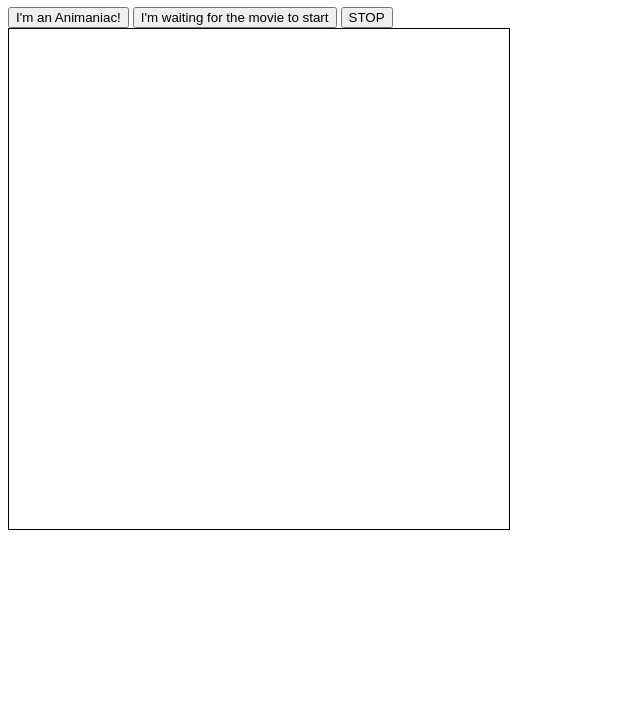
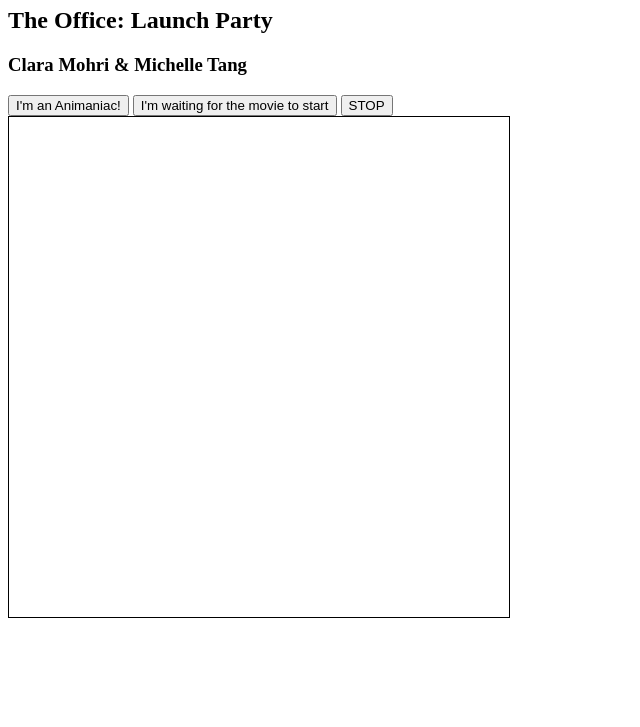
Before and after one commit to cmohri/spring-workshop, a plain HTML site: page 04_canvas-anim/index.html in a window 1280 px wide. Shown: the part 73-800 px from the top of the page, without its empty margins (0-640 px from the left). Drawn offline with Linux system fonts and the light colour scheme.

Commit message:
Update index.html

```diff
--- a/04_canvas-anim/index.html
+++ b/04_canvas-anim/index.html
@@ -1,3 +1,10 @@
+<!-- /*
+The Office: Launch Party
+Clara Mohri Michelle Tang
+K04 -- What is it saving the screen from?
+2019-02-06
+*/ -->
+
 <!DOCTYPE html>
 
 <html lang="en">
@@ -12,7 +19,8 @@
   </style>
 
   <h1>expansion + contraction + salvation</h1>
-
+  <h2> The Office: Launch Party </h2>
+  <h3> Clara Mohri & Michelle Tang </h3>
   <div>
     <button id="circle">
       I'm an Animaniac!
```
